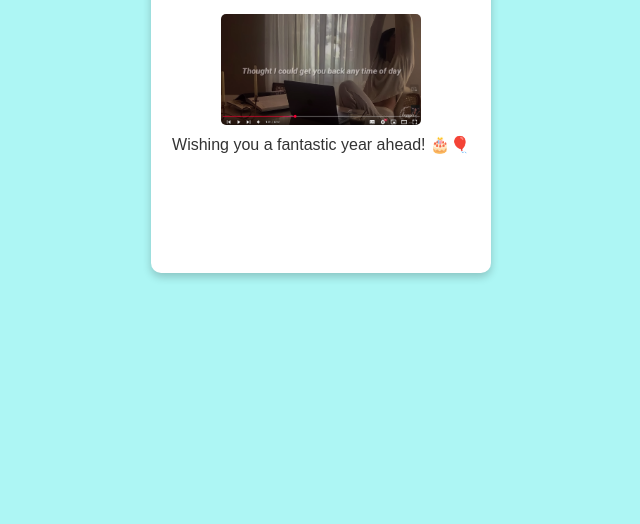
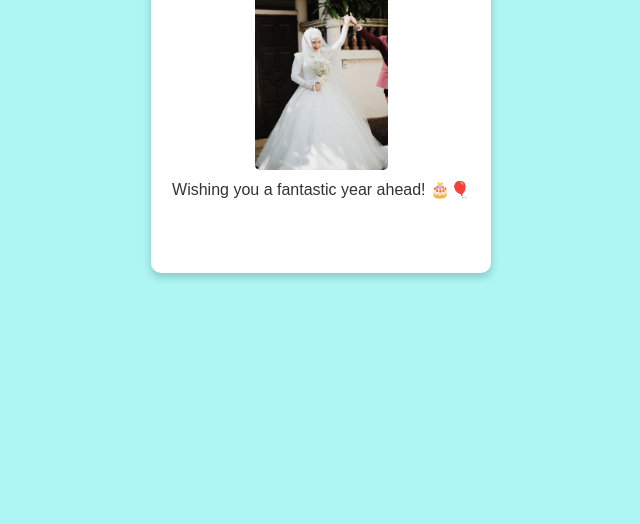
Before and after one commit to telepatia66/Happy-birthday, a plain HTML site: page index.html in a window 1280 px wide. Shown: the part 276-800 px from the top of the page, without its empty margins (319-959 px from the left). Drawn offline with Linux system fonts and the light colour scheme.

Commit message:
Update 4index.html

```diff
--- a/index.html
+++ b/index.html
@@ -45,7 +45,7 @@
     <h1>🎉 Happy Birthday! 🎉</h1>
     <div class="card">
         <h2>Happy Birthday!</h2>
-        <img src="Screenshot 2025-03-18 064947.png" alt="Birthday Image">
+        <img src="RTID1Igc.jpg" alt="Birthday Image">
         <p class="message">Wishing you a fantastic year ahead! 🎂🎈</p>
     </div>
 </body>
```
